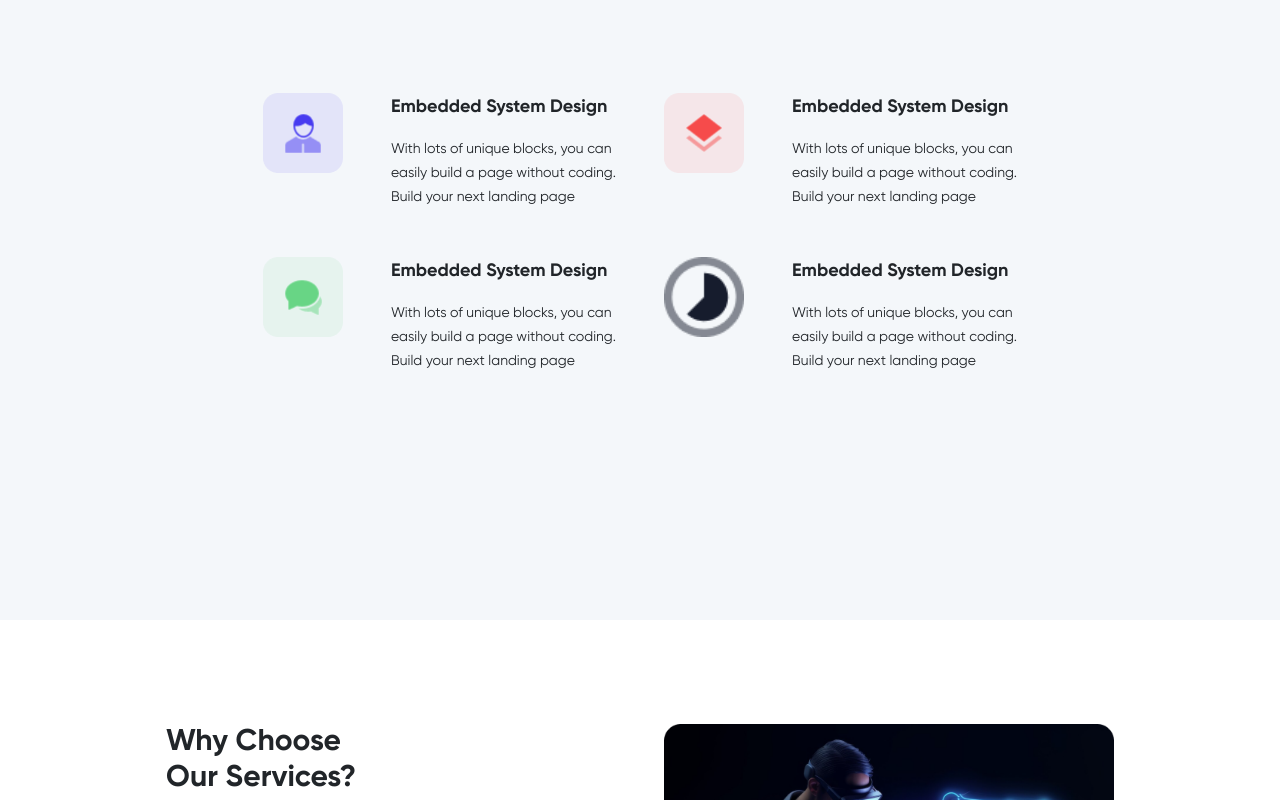
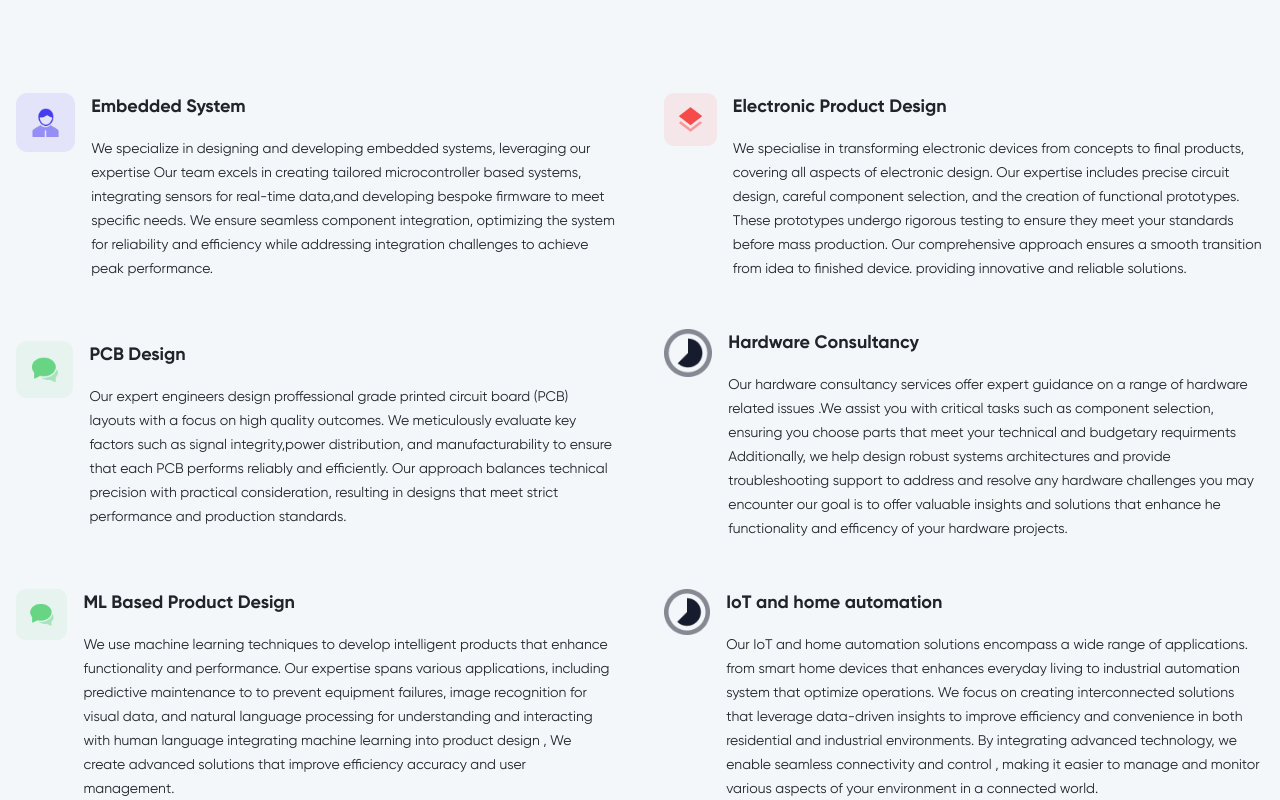
Before and after one commit to pmqmark/protonheim, a React (Create React App) app: page /services in a window 1280 px wide. Shown: the part 340-1140 px from the top of the page. Built offline with nearby package versions, Linux system fonts and the light colour scheme; a web font is replaced by a local one.

Commit message:
Update the basics things

```diff
--- a/src/components/Services.jsx
+++ b/src/components/Services.jsx
@@ -8,81 +8,147 @@ import chooseimage from "../assets/chooseimage.png";
 import "../css/Servicestyles.css";
 
 const Services = () => {
-
   return (
     <>
-    {/* landing part */}
-      <div className="max-w-[1280px] mx-auto w-full pt-10 lg:pt-20 overflow-hidden">
+      {/* landing part */}
+      <div className="max-w-[1280px] mx-auto w-full pt-10 lg:pt-20 overflow-hidden px-3">
         <section className="min-h-screen ">
           <div className="w-full flex flex-col items-center my-20 space-y-5 lg:space-y-10">
-            <h5 data-aos='fade' className="font-gilroy text-[14px] text-[#25AAE1] uppercase">Our Services</h5>
-            <div data-aos='fade-up' className="w-full flex items-center justify-center">
+            <h5
+              data-aos="fade"
+              className="font-gilroy text-[14px] text-[#25AAE1] uppercase"
+            >
+              Our Services
+            </h5>
+            <div
+              data-aos="fade-up"
+              className="w-full flex items-center justify-center"
+            >
               <span className="font-gilroy text-3xl lg:text-4xl text-center font-normal lg:leading-[48px] tracking-custom text-black ">
                 Beyond Fixes: Dive into Our
                 <br />
-                Fantastically Futuristic Hardware
-                Services!
+                Fantastically Futuristic Hardware Services!
               </span>
             </div>
           </div>
 
           <div className="w-full gap-5 flex flex-col lg:flex-row items-center justify-center lg:pt-10 ">
-            <div data-aos='fade-right' className="flex gap-5">
+            <div data-aos="fade-right" className="flex gap-3 w-full">
               <div className="">
-                <img className="w-20" alt="iconImage" src={serviceicon1} />
+                <img className="w-[300px]" alt="iconImage" src={serviceicon1} />
               </div>
               <div className="">
-                <h2 className="font-gilroy text-lg">Embedded System Design</h2>
-                <p className="font-gilroy1 text-sm leading-6 mt-3">
-                  With lots of unique blocks, you can
-                  <br /> easily build a page without coding.
-                  <br />
-                  Build your next landing page{" "}
+                <h2 className="font-gilroy text-lg">Embedded System</h2>
+                <p className="font-gilroy1 text-sm leading-6 mt-3 text-wrap ">
+                  We specialize in designing and developing embedded systems,
+                  leveraging our expertise Our team excels in creating tailored
+                  microcontroller based systems, integrating sensors for
+                  real-time data,and developing bespoke firmware to meet
+                  specific needs. We ensure seamless component integration,
+                  optimizing the system for reliability and efficiency while
+                  addressing integration challenges to achieve peak performance.
                 </p>
               </div>
             </div>
-            <div data-aos='fade-left' className="flex gap-5">
+            <div data-aos="fade-left" className="flex gap-3 w-full">
               <div className="">
-                <img className="w-20" alt="iconImage" src={serviceicon2} />
+                <img className="w-[300px]" alt="iconImage" src={serviceicon2} />
               </div>
               <div className="">
-                <h2 className="font-gilroy text-lg">Embedded System Design</h2>
+                <h2 className="font-gilroy text-lg">
+                  Electronic Product Design
+                </h2>
                 <p className="font-gilroy1 text-sm leading-6 mt-3">
-                  With lots of unique blocks, you can
-                  <br /> easily build a page without coding.
-                  <br />
-                  Build your next landing page{" "}
+                  We specialise in transforming electronic devices from concepts
+                  to final products, covering all aspects of electronic design.
+                  Our expertise includes precise circuit design, careful
+                  component selection, and the creation of functional
+                  prototypes. These prototypes undergo rigorous testing to
+                  ensure they meet your standards before mass production. Our
+                  comprehensive approach ensures a smooth transition from idea
+                  to finished device. providing innovative and reliable
+                  solutions.
                 </p>
               </div>
             </div>
           </div>
 
           <div className="w-full gap-5 flex flex-col lg:flex-row items-center justify-center mt-5 mb-5 lg:mb-0">
-            <div data-aos='fade-right'className="flex gap-5">
+            <div data-aos="fade-right" className="flex gap-3 w-full">
               <div className="">
-                <img className="w-20" alt="iconImage" src={serviceicon3} />
+                <img className="w-[300px]" alt="iconImage" src={serviceicon3} />
               </div>
               <div className="">
-                <h2 className="font-gilroy text-lg">Embedded System Design</h2>
+                <h2 className="font-gilroy text-lg">PCB Design</h2>
                 <p className="font-gilroy1 text-sm leading-6 mt-3">
-                  With lots of unique blocks, you can
-                  <br /> easily build a page without coding.
-                  <br />
-                  Build your next landing page{" "}
+                  Our expert engineers design proffessional grade printed
+                  circuit board (PCB) layouts with a focus on high quality
+                  outcomes. We meticulously evaluate key factors such as signal
+                  integrity,power distribution, and manufacturability to ensure
+                  that each PCB performs reliably and efficiently. Our approach
+                  balances technical precision with practical consideration,
+                  resulting in designs that meet strict performance and
+                  production standards.
                 </p>
               </div>
             </div>
-            <div data-aos='fade-left' className="flex gap-5">
+            <div data-aos="fade-left" className="flex gap-3 w-full">
               <div className="">
-                <img className="w-20" alt="iconImage" src={serviceicon4} />
+                <img className="w-[300px]" alt="iconImage" src={serviceicon4} />
               </div>
               <div className="">
-                <h2 className="font-gilroy text-lg">Embedded System Design</h2>
+                <h2 className="font-gilroy text-lg">Hardware Consultancy</h2>
                 <p className="font-gilroy1 text-sm leading-6 mt-3">
-                  With lots of unique blocks, you can
-                  <br /> easily build a page without coding.
-                  <br />
-                  Build your next landing page{" "}
+                  Our hardware consultancy services offer expert guidance on a
+                  range of hardware related issues .We assist you with critical
+                  tasks such as component selection, ensuring you choose parts
+                  that meet your technical and budgetary requirments
+                  Additionally, we help design robust systems architectures and
+                  provide troubleshooting support to address and resolve any
+                  hardware challenges you may encounter our goal is to offer
+                  valuable insights and solutions that enhance he functionality
+                  and efficency of your hardware projects.
+                </p>
+              </div>
+            </div>
+          </div>
+          <div className="w-full gap-5 flex flex-col lg:flex-row items-center justify-center mt-5 mb-5 lg:mb-0">
+            <div data-aos="fade-right" className="flex gap-3 w-full">
+              <div className="">
+                <img className="w-[300px]" alt="iconImage" src={serviceicon3} />
+              </div>
+              <div className="">
+                <h2 className="font-gilroy text-lg">ML Based Product Design</h2>
+                <p className="font-gilroy1 text-sm leading-6 mt-3">
+                  We use machine learning techniques to develop intelligent
+                  products that enhance functionality and performance. Our
+                  expertise spans various applications, including predictive
+                  maintenance to to prevent equipment failures, image
+                  recognition for visual data, and natural language processing
+                  for understanding and interacting with human language
+                  integrating machine learning into product design , We create
+                  advanced solutions that improve efficiency accuracy and user
+                  management.
+                </p>
+              </div>
+            </div>
+            <div data-aos="fade-left" className="flex gap-3 w-full">
+              <div className="">
+                <img className="w-[300px]" alt="iconImage" src={serviceicon4} />
+              </div>
+              <div className="">
+                <h2 className="font-gilroy text-lg">IoT and home automation</h2>
+                <p className="font-gilroy1 text-sm leading-6 mt-3">
+                  Our IoT and home automation solutions encompass a wide range
+                  of applications. from smart home devices that enhances
+                  everyday living to industrial automation system that optimize
+                  operations. We focus on creating interconnected solutions that
+                  leverage data-driven insights to improve efficiency and
+                  convenience in both residential and industrial environments.
+                  By integrating advanced technology, we enable seamless
+                  connectivity and control , making it easier to manage and
+                  monitor various aspects of your environment in a connected
+                  world.
                 </p>
               </div>
             </div>
@@ -92,7 +158,7 @@ const Services = () => {
 
       <section className=" bg-white">
         <div className="max-w-[980px] mx-auto w-full py-5 flex flex-col md:flex-row items-start gap-5 justify-center p-3">
-          <div data-aos='fade-up' className="w-full lg:my-14">
+          <div data-aos="fade-up" className="w-full lg:my-14">
             <h1 className=" font-gilroy text-3xl ">
               Why Choose
               <br /> Our Services?
@@ -110,8 +176,8 @@ const Services = () => {
               </li>
             </ul>
           </div>
-          <div data-aos='fade-up' className="w-full lg:my-14">
-            <img src={chooseimage} alt="imagpart" className="object-contain"/>
+          <div data-aos="fade-up" className="w-full lg:my-14">
+            <img src={chooseimage} alt="imagpart" className="object-contain" />
           </div>
         </div>
       </section>
```
Also changed, not shown: src/components/AboutUs.jsx (+23 -13 lines), src/components/Header.jsx (+30 -15 lines).
